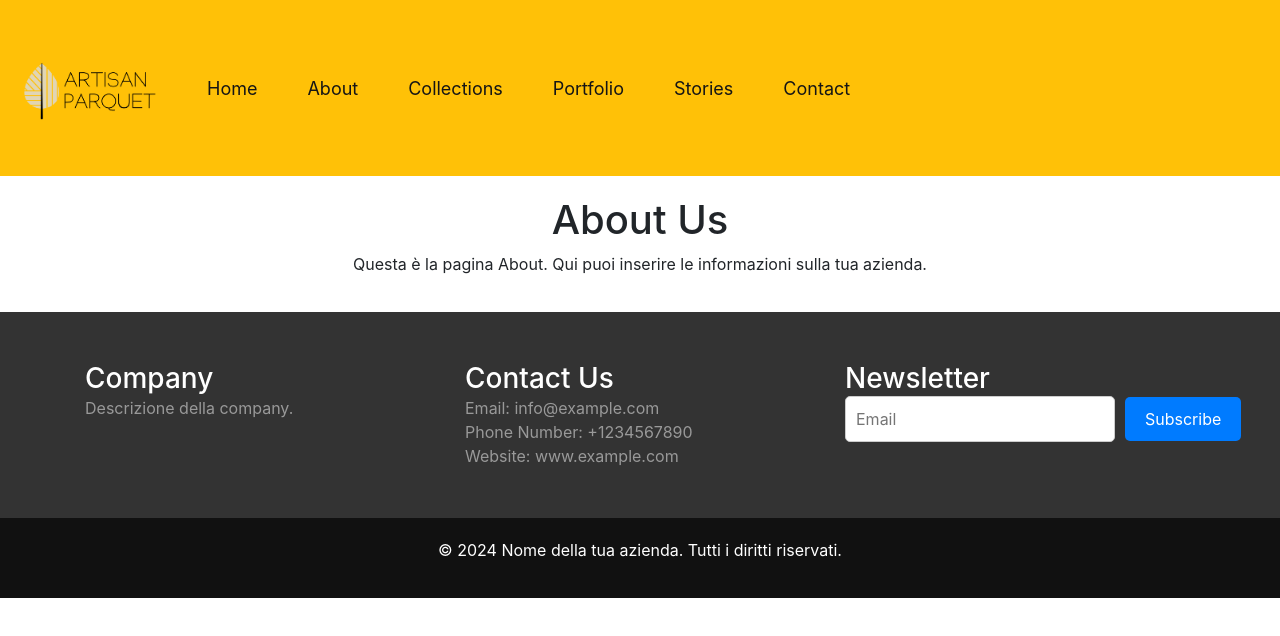
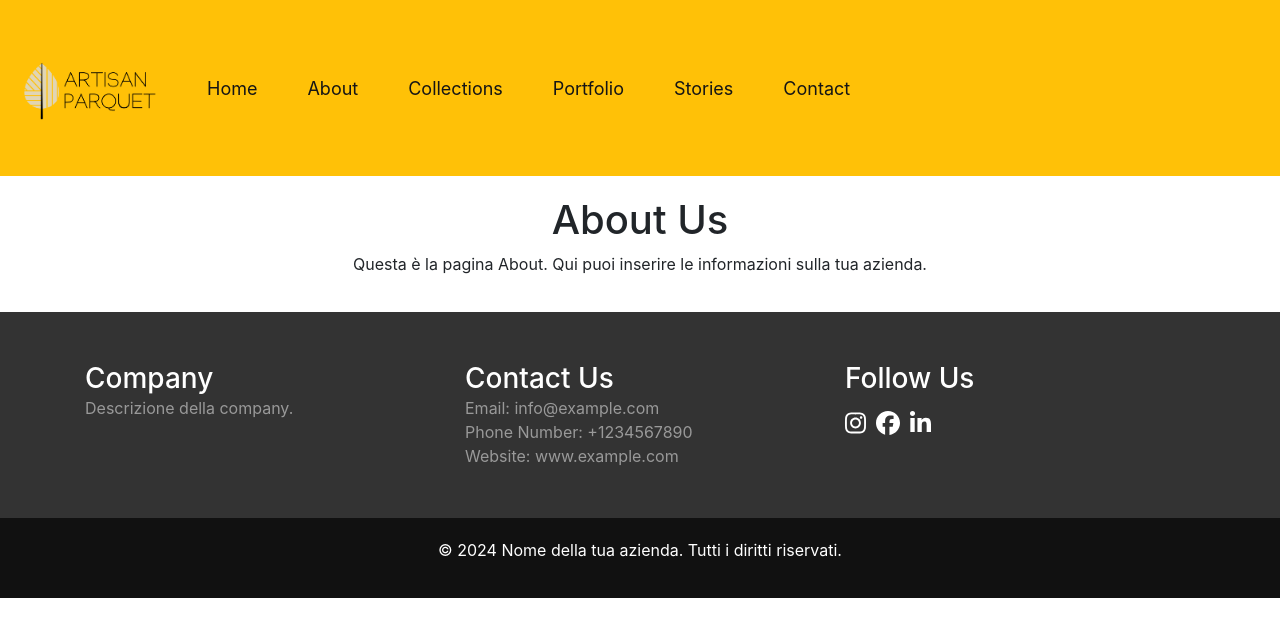
Before and after one commit to Penny-21/Artisan-Parquet-Website, a React (Create React App) app in the folder my-app/: page /about in a window 1280 px wide. Shown: the top 636 px of the page. Built offline with nearby package versions, Linux system fonts and the light colour scheme.

Commit message:
changing structure of Prefooter section

```diff
--- a/my-app/package.json
+++ b/my-app/package.json
@@ -3,6 +3,9 @@
   "version": "0.1.0",
   "private": true,
   "dependencies": {
+    "@fortawesome/fontawesome-svg-core": "^6.6.0",
+    "@fortawesome/free-brands-svg-icons": "^6.6.0",
+    "@fortawesome/react-fontawesome": "^0.2.2",
     "@testing-library/jest-dom": "^5.17.0",
     "@testing-library/react": "^13.4.0",
     "@testing-library/user-event": "^13.5.0",
--- a/my-app/src/Home-folder/Home.js
+++ b/my-app/src/Home-folder/Home.js
@@ -12,7 +12,6 @@ function Home() {
       <TextSection />
       <ImageSection />
       <ReviewSection />
-      <SocialLinksSection />
     </div>
   );
 }
--- a/my-app/src/Prefooter-folder/PreFooterSection.css
+++ b/my-app/src/Prefooter-folder/PreFooterSection.css
@@ -3,13 +3,12 @@
   padding: 50px 0; /* Aggiungi spazio attorno al testo */
 }
 
-  .pre-footer-section p {
-    margin-bottom: 0; /* Rimuovi il margine inferiore dal paragrafo */
+.pre-footer-section p, .pre-footer-section h3 {
+  margin-bottom: 0; /* Rimuovi il margine inferiore */
   color: #999;
 }
 
 .pre-footer-section h3 {
-    margin-bottom: 0; /* Rimuovi il margine inferiore dal paragrafo */
   color: #fff;
 }
 
@@ -38,3 +37,19 @@
 .pre-footer-item button:hover {
   background-color: #0056b3;
 }
+
+.social-icons {
+  display: flex;
+  gap: 10px; /* Spaziatura tra le icone */
+  margin-top: 10px;
+}
+
+.social-icons a {
+  color: #fff; /* Colore delle icone */
+  font-size: 24px; /* Dimensione delle icone */
+  transition: color 0.3s ease; /* Transizione per il cambio di colore */
+}
+
+.social-icons a:hover {
+  color: #007bff; /* Cambia colore al passaggio del mouse */
+}
--- a/my-app/src/Prefooter-folder/PreFooterSection.js
+++ b/my-app/src/Prefooter-folder/PreFooterSection.js
@@ -1,7 +1,11 @@
 import React from "react";
 import "./PreFooterSection.css"; // Importa il file CSS per la stilizzazione
-
-
+import { FontAwesomeIcon } from "@fortawesome/react-fontawesome";
+import {
+  faInstagram,
+  faFacebook,
+  faLinkedinIn,
+} from "@fortawesome/free-brands-svg-icons";
 
 function PreFooterSection() {
   return (
@@ -24,20 +28,18 @@ function PreFooterSection() {
           </div>
           <div className="col-md-4">
             <div className="pre-footer-item">
-              <h3>Newsletter</h3>
-              <form
-                action="vpennacchio02@gmail.com"
-                method="post"
-                encType="text/plain"
-              >
-                <input
-                  type="email"
-                  name="email"
-                  placeholder="Email"
-                  required
-                />
-                <button type="submit">Subscribe</button>
-              </form>
+              <h3>Follow Us</h3>
+              <div className="social-icons">
+                <a href="https://www.instagram.com" aria-label="Instagram" target="_blank">
+                  <FontAwesomeIcon icon={faInstagram} />
+                </a>
+                <a href="https://www.facebook.com" aria-label="Facebook" target="_blank">
+                  <FontAwesomeIcon icon={faFacebook} />
+                </a>
+                <a href="https://www.linkedin.com" aria-label="LinkedIn" target="_blank">
+                  <FontAwesomeIcon icon={faLinkedinIn} />
+                </a>
+              </div>
             </div>
           </div>
         </div>
```
Also changed, not shown: 1 other file (tests, documents, lock files or other folders). Lines whose indentation alone changed are shown as unchanged.
